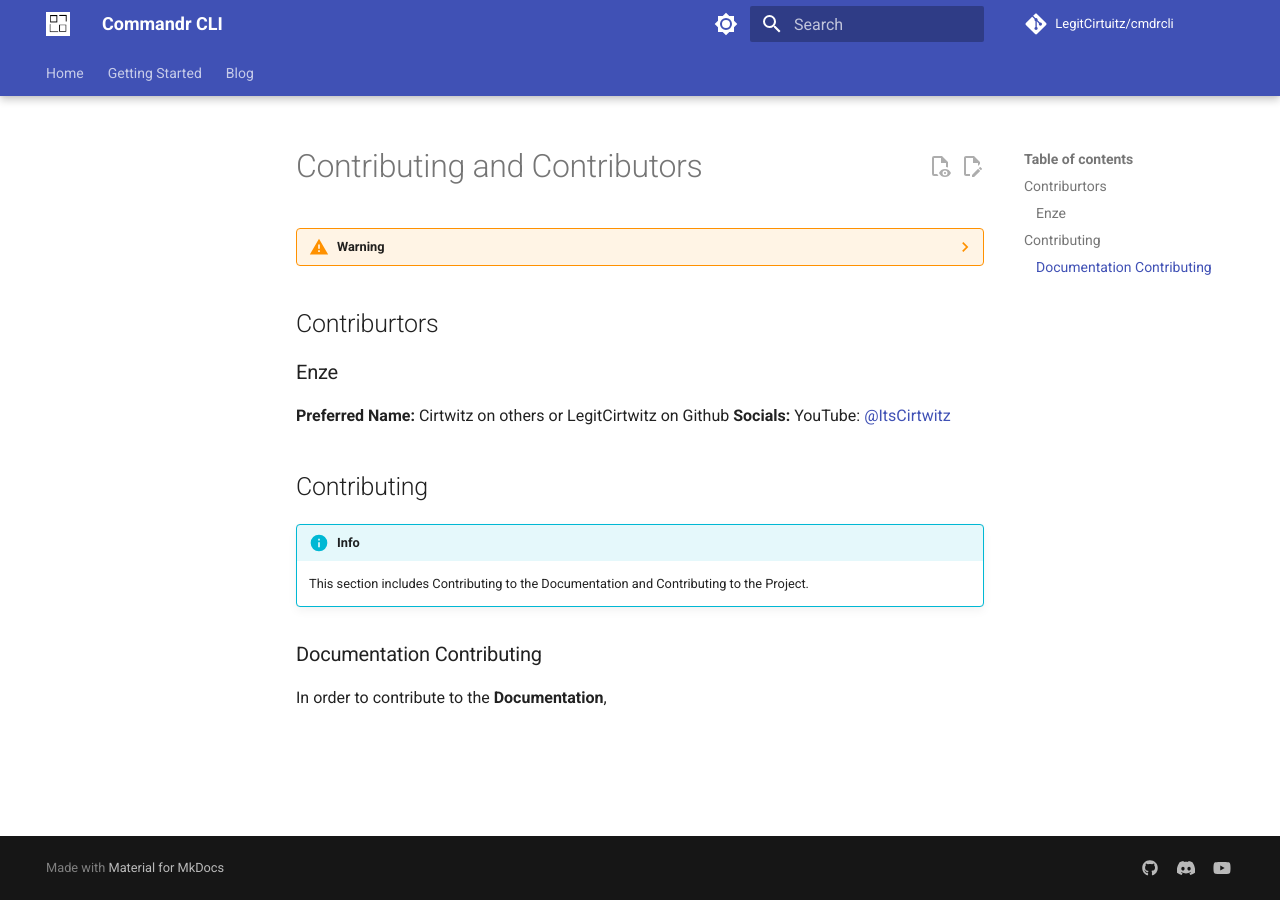
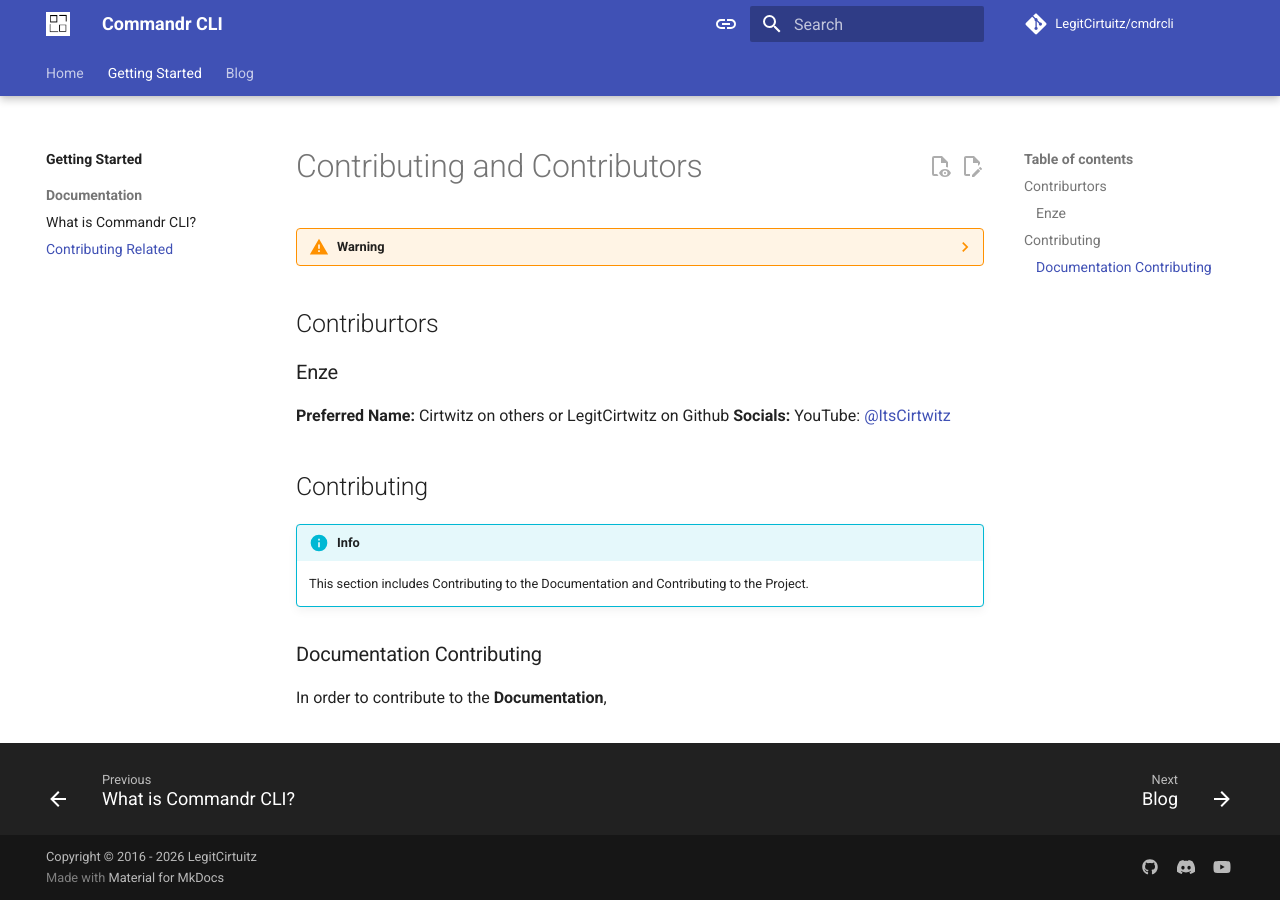
Before and after one commit to LegitCirtuitz/cmdrcli, an MkDocs documentation site: the page built from docs/main/contributedocs.md, in a window 1280 px wide. Built offline with MkDocs 1.6.1 and Material for MkDocs 9.7.7, drawn with Linux system fonts in a browser that asks for light colours; comment, search, counter and statistics services are not loaded.

Commit message:
Update mkdocs.yml

```diff
--- a/mkdocs.yml
+++ b/mkdocs.yml
@@ -9,25 +9,14 @@
 repo_name: LegitCirtuitz/cmdrcli
 repo_url: https://github.com/LegitCirtuitz/cmdrcli
 
+# Copyright
+copyright: Copyright &copy; 2016 - 2026 LegitCirtuitz
+
+# Configuration
 theme:
   name: material
   logo: assets/logo.png
   favicon: assets/logo.png
-  palette:
-    - media: "(prefers-color-scheme: light)"
-      scheme: default
-      primary: indigo
-      accent: indigo
-      toggle:
-        icon: material/brightness-7
-        name: Switch to dark mode
-    - media: "(prefers-color-scheme: dark)"
-      scheme: slate
-      primary: black
-      accent: indigo
-      toggle:
-        icon: material/brightness-4
-        name: Switch to light mode
   features:
     - content.action.edit
     - content.action.view
@@ -35,7 +24,8 @@
     - content.code.copy
     - content.tooltips
     - navigation.footer
-    - navigation.indexes    # Allows the "Documentation" folder to be a clickable link
+    - navigation.indexes
+    - navigation.sections
     - navigation.tabs
     - navigation.tabs.sticky
     - navigation.top
@@ -44,6 +34,28 @@
     - search.share
     - search.suggest
     - toc.follow
+  palette:
+    - media: "(prefers-color-scheme)"
+      toggle:
+        icon: material/link
+        name: Switch to light mode
+    - media: "(prefers-color-scheme: light)"
+      scheme: default
+      primary: indigo
+      accent: indigo
+      toggle:
+        icon: material/toggle-switch
+        name: Switch to dark mode
+    - media: "(prefers-color-scheme: dark)"
+      scheme: slate
+      primary: black
+      accent: indigo
+      toggle:
+        icon: material/toggle-switch-off
+        name: Switch to system preference
+  font:
+    text: Roboto
+    code: Roboto Mono
 
 # Plugins
 plugins:
@@ -57,6 +69,9 @@
 
 # Additional configuration
 extra:
+  status:
+    new: Recently added
+    deprecated: Deprecated
   social:
     - icon: fontawesome/brands/github
       link: https://github.com/LegitCirtuitz
@@ -105,6 +120,10 @@
           format: !!python/name:pymdownx.superfences.fence_code_format
   - pymdownx.tabbed:
       alternate_style: true
+      combine_header_slug: true
+      slugify: !!python/object/apply:pymdownx.slugs.slugify
+        kwds:
+          case: lower
   - pymdownx.tasklist:
       custom_checkbox: true
   - pymdownx.tilde
@@ -116,4 +135,5 @@
       - Introduction: main/index.md
       - Documentation:
           - What is Commandr CLI?: main/documentation/cmdrinfo.md
+          - Contributing Related: main/contributedocs.md
   - Blog: blog/index.md
```
